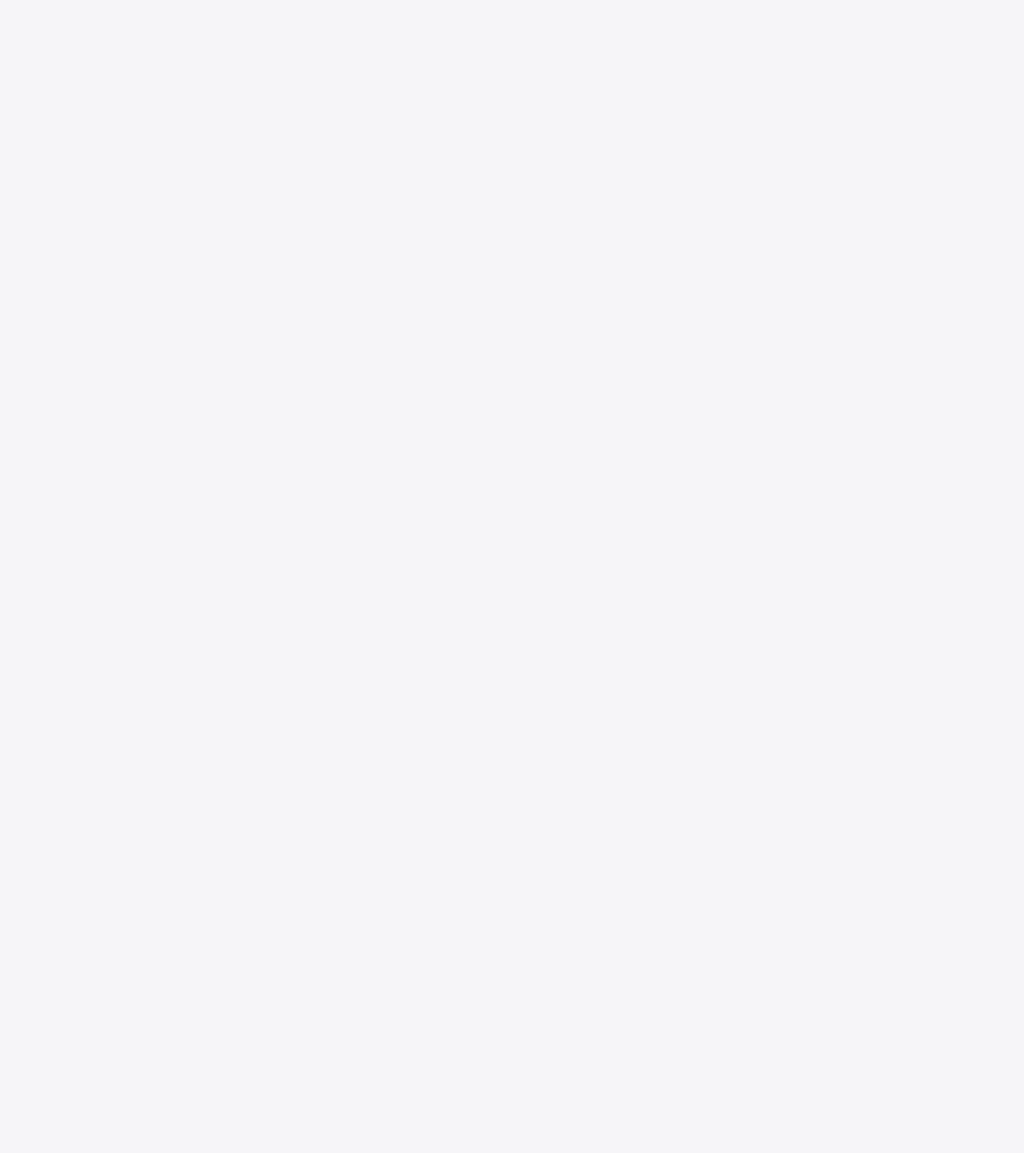
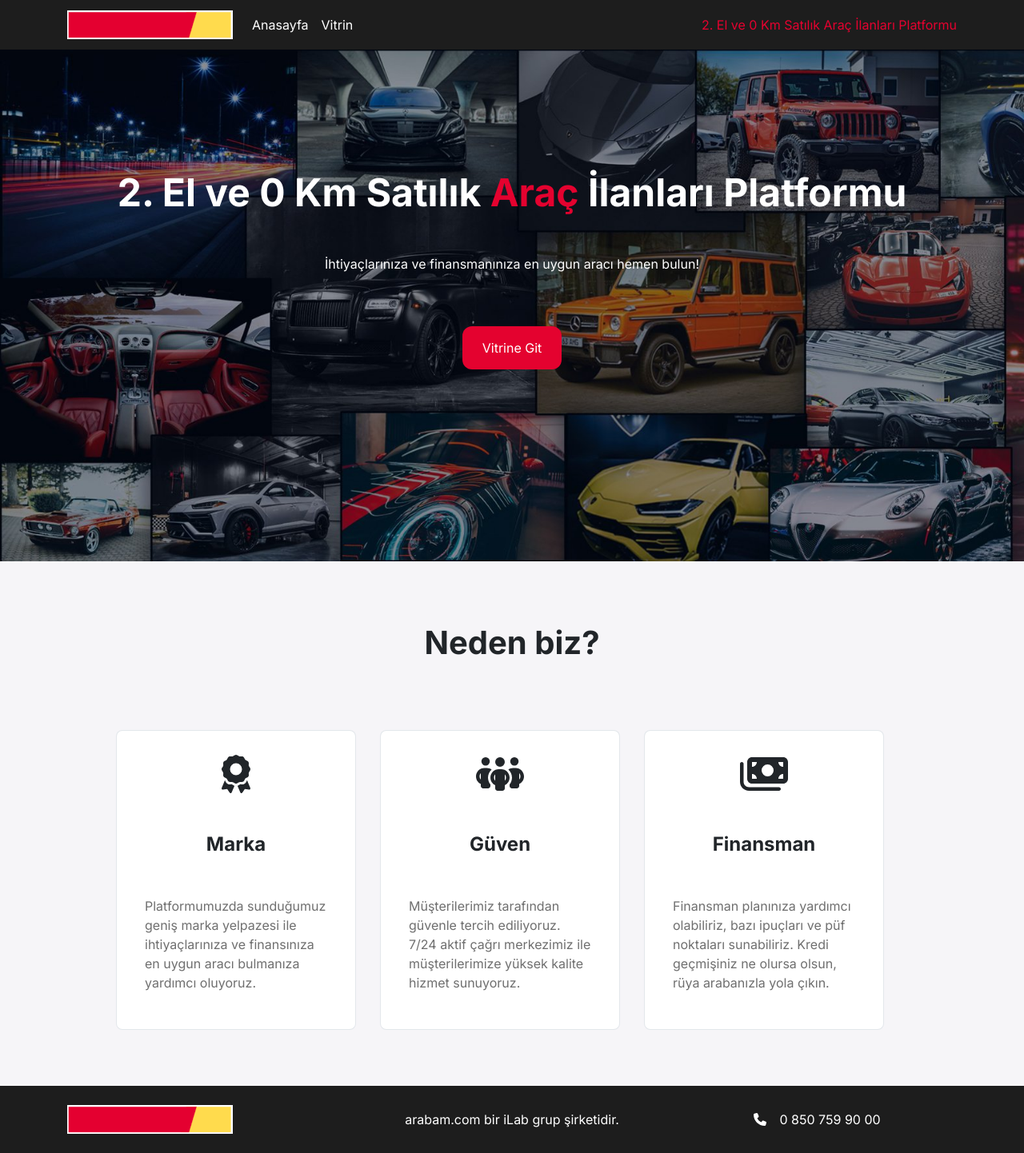
Before and after one commit to eminfidan/arabamcom-clone-app, a Vue app: page / in a window 1280 px wide. Shown: the whole page at 80% size. Before the commit the page ends 800 px from the top, so only its background shows below. Built offline with nearby package versions, Linux system fonts and the light colour scheme.

Commit message:
Homepage added

```diff
--- a/src/assets/styles/base/_variables.scss
+++ b/src/assets/styles/base/_variables.scss
@@ -9,6 +9,7 @@ $gray-70: #d6dbe1;
 $gray-80: #e4e7eb;
 $ebony-clay: #222732;
 $alice-blue: #e4e8f2;
+$dark-silver: #6f6f6f;
 
 $fs-96: 96px;
 $fs-64: 64px;
--- /dev/null
+++ b/src/assets/styles/pages/home.scss
@@ -0,0 +1,104 @@
+@use "../base/variables" as *;
+@use "../base/mixins" as *;
+@use "../base/breakpoints" as *;
+
+.hero {
+  display: flex;
+  flex-direction: column;
+  align-items: center;
+  background-image: url("../../../../public/home-bg-image.jpeg");
+  background-size: cover;
+  background-repeat: no-repeat;
+  min-height: 80vh;
+
+  &-button {
+    @include radius(12px);
+    background-color: $primary;
+    color: $white;
+    margin-top: 50px;
+    transition: all 0.3s;
+    padding: 15px 25px;
+
+    &:hover {
+      background-color: darken($primary, 10%);
+    }
+  }
+
+  h1 {
+    margin-top: 150px;
+    font-weight: $fw-bold;
+    font-size: $fs-48;
+    color: $white;
+    text-align: center;
+  }
+
+  span {
+    color: $primary;
+  }
+
+  p {
+    color: $white;
+    text-align: center;
+    padding: 0px 20px;
+    margin-top: 40px;
+  }
+}
+
+.homepage {
+  &-section {
+    display: flex;
+    flex-direction: column;
+    align-items: center;
+    margin: 70px 0px;
+
+    h2 {
+      font-weight: $fw-bold;
+      font-size: $fs-40;
+      line-height: 63px;
+    }
+
+    &-choose {
+      margin-top: 70px;
+      width: 100%;
+      display: flex;
+      justify-content: center;
+      &-card {
+        @include radius(8px);
+        padding: 30px 35px;
+        background-color: $white;
+        display: flex;
+        flex-direction: column;
+        align-items: center;
+        justify-content: center;
+        margin-right: 30px;
+        width: 300px;
+        border: 1px solid rgba($gray, 0.2);
+        transition: all 0.3s;
+
+        & svg {
+          font-size: $fs-48;
+        }
+
+        & h4 {
+          margin: 50px 0;
+          font-size: $fs-24;
+          font-weight: $fw-bold;
+        }
+
+        & p {
+          font-size: $fs-16;
+          font-size: $fw-medium;
+          color: $dark-silver;
+        }
+
+        &:hover {
+          box-shadow: 0 2px 10px 0 $gray-50;
+        }
+
+        @media screen and (max-width: 989px) {
+          margin-top: 20px;
+        }
+      }
+    }
+  }
+}
--- a/src/main.js
+++ b/src/main.js
@@ -7,10 +7,17 @@ import axios from "./client/resources/request";
 import "./assets/styles/styles.scss";
 import { library } from "@fortawesome/fontawesome-svg-core";
 import { FontAwesomeIcon } from "@fortawesome/vue-fontawesome";
-import { faMapPin, faBars, faPhone } from "@fortawesome/free-solid-svg-icons";
+import {
+  faMapPin,
+  faBars,
+  faPhone,
+  faAward,
+  faPeopleGroup,
+  faMoneyBills,
+} from "@fortawesome/free-solid-svg-icons";
 import filters from "./helpers/filters";
 
-library.add(faMapPin, faBars, faPhone);
+library.add(faMapPin, faBars, faPhone, faAward, faPeopleGroup, faMoneyBills);
 
 const app = createApp(App);
 
--- a/src/router/index.js
+++ b/src/router/index.js
@@ -4,6 +4,7 @@ const routes = [
   {
     path: "/",
     name: "home",
+    component: () => import("@/views/Home.vue"),
   },
   {
     path: "/showcase",
--- /dev/null
+++ b/src/views/Home.vue
@@ -0,0 +1,58 @@
+<template>
+  <Navbar />
+  <div class="homepage">
+    <div class="hero">
+      <h1>2. El ve 0 Km Satılık <span>Araç</span> İlanları Platformu</h1>
+      <p>İhtiyaçlarınıza ve finansmanınıza en uygun aracı hemen bulun!</p>
+      <button class="hero-button" @click="$router.push({ name: 'Showcase' })">
+        Vitrine Git
+      </button>
+    </div>
+    <div class="homepage-section">
+      <h2>Neden biz?</h2>
+      <div class="homepage-section-choose row">
+        <div class="homepage-section-choose-card order-1">
+          <font-awesome-icon icon="fa-solid fa-award" />
+          <h4>Marka</h4>
+          <p>
+            Platformumuzda sunduğumuz geniş marka yelpazesi ile ihtiyaçlarınıza
+            ve finansınıza en uygun aracı bulmanıza yardımcı oluyoruz.
+          </p>
+        </div>
+        <div class="homepage-section-choose-card order-2">
+          <font-awesome-icon icon="fa-solid fa-people-group" />
+          <h4>Güven</h4>
+          <p>
+            Müşterilerimiz tarafından güvenle tercih ediliyoruz. 7/24 aktif
+            çağrı merkezimiz ile müşterilerimize yüksek kalite hizmet sunuyoruz.
+          </p>
+        </div>
+        <div class="homepage-section-choose-card order-3">
+          <font-awesome-icon icon="fa-solid fa-money-bills" />
+          <h4>Finansman</h4>
+          <p>
+            Finansman planınıza yardımcı olabiliriz, bazı ipuçları ve püf
+            noktaları sunabiliriz. Kredi geçmişiniz ne olursa olsun, rüya
+            arabanızla yola çıkın.
+          </p>
+        </div>
+      </div>
+    </div>
+  </div>
+  <Footer />
+</template>
+
+<script>
+import Navbar from "../components/TheNavbar.vue";
+import Footer from "../components/TheFooter.vue";
+export default {
+  components: {
+    Navbar,
+    Footer,
+  },
+};
+</script>
+
+<style lang="scss">
+@import "../assets/styles/pages/home.scss";
+</style>
```
Also changed, not shown: public/home-bg-image.jpeg (added).
